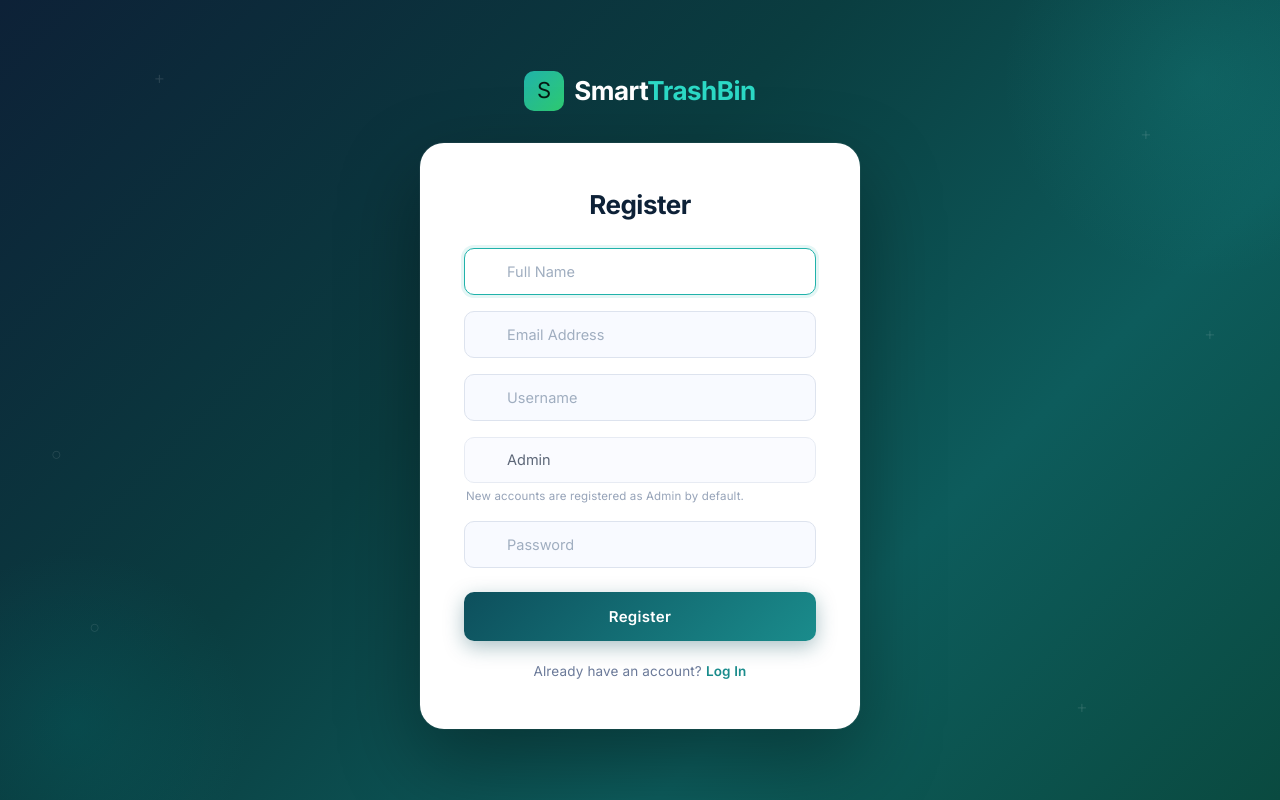
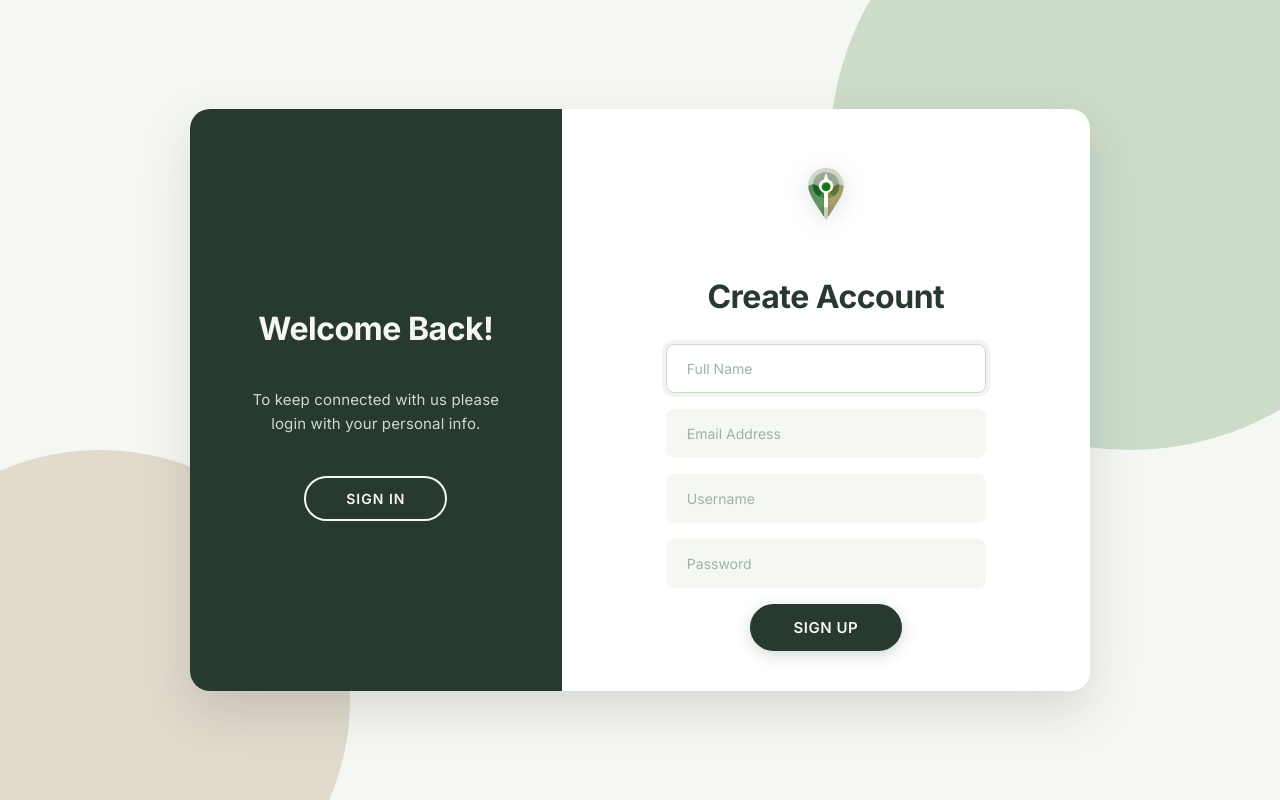
Before and after one commit to bberkedemir/CSE491-SD-SmartTrashBin, a React (Vite) app in the folder smart-waste-ui/: page /register in a window 1280 px wide. Built offline with nearby package versions, Linux system fonts and the light colour scheme.

Commit message:
feat(ui): redesign auth pages with dual-panel layout and fix map button outlines

```diff
--- a/smart-waste-ui/src/pages/Login/LoginPage.tsx
+++ b/smart-waste-ui/src/pages/Login/LoginPage.tsx
@@ -2,6 +2,7 @@ import React, { useState } from 'react';
 import { useAuth } from '../../context/AuthProvider';
 import { useNavigate } from 'react-router-dom';
 import '../auth.css';
+import logoPng from '../../assets/logo.png';
 
 export default function LoginPage() {
     const { login } = useAuth();
@@ -28,30 +29,30 @@ export default function LoginPage() {
 
     return (
         <div className="auth-root">
-            {/* Background decorative dots */}
-            <span className="auth-deco" style={{ top: '8%', left: '12%' }}>+</span>
-            <span className="auth-deco" style={{ top: '15%', right: '10%' }}>+</span>
-            <span className="auth-deco" style={{ bottom: '20%', left: '7%' }}>○</span>
-            <span className="auth-deco" style={{ bottom: '10%', right: '15%' }}>+</span>
-            <span className="auth-deco" style={{ top: '55%', left: '4%' }}>○</span>
-            <span className="auth-deco" style={{ top: '40%', right: '5%' }}>+</span>
+            <div className="auth-blob blob-1"></div>
+            <div className="auth-blob blob-2"></div>
 
-            {/* Logo */}
-            <div className="auth-logo">
-                <div className="auth-logo-icon">S</div>
-                <div className="auth-logo-text">
-                    Smart<span>TrashBin</span>
-                </div>
+            <div className="auth-split-card">
+                {/* Colored Left Panel */}
+                <div className="auth-panel-colored">
+                    <h2>New Here?</h2>
+                    <p>Sign up and discover a smarter way to manage waste with us.</p>
+                    <button className="auth-ghost-btn" onClick={() => navigate('/register')} type="button">
+                        SIGN UP
+                    </button>
                 </div>
 
-            {/* Card */}
-            <div className="auth-card">
-                <h1>Log In</h1>
+                {/* White Right Panel for Login */}
+                <div className="auth-panel-white">
+                    <div className="auth-logo-wrapper">
+                        <img src={logoPng} alt="SmartTrashBin" className="auth-logo-img" />
+                    </div>
+                    <h1>Sign In</h1>
 
                     {error && <div className="auth-error">{error}</div>}
 
-                <form onSubmit={handleLogin} autoComplete="off">
-                    <div className="auth-field">
+                    <form onSubmit={handleLogin} autoComplete="off" className="auth-form">
+                        <div className="auth-input-group">
                             <input
                                 className="auth-input"
                                 type="text"
@@ -63,7 +64,7 @@ export default function LoginPage() {
                             />
                         </div>
 
-                    <div className="auth-field">
+                        <div className="auth-input-group">
                             <input
                                 className="auth-input"
                                 type="password"
@@ -74,18 +75,10 @@ export default function LoginPage() {
                             />
                         </div>
 
-                    <button className="auth-btn" type="submit" disabled={loading}>
-                        {loading ? (
-                            <span className="auth-btn-loading">
-                                <span className="auth-spinner" />
-                                Signing in…
-                            </span>
-                        ) : 'Log In'}
+                        <button className="auth-main-btn" type="submit" disabled={loading}>
+                            {loading ? 'Signing in...' : 'SIGN IN'}
                         </button>
                     </form>
-                <div className="auth-link-row">
-                    Don't have an account?
-                    <a href="/register">Register</a>
                 </div>
             </div>
         </div>
--- a/smart-waste-ui/src/pages/Register/RegisterPage.tsx
+++ b/smart-waste-ui/src/pages/Register/RegisterPage.tsx
@@ -2,6 +2,7 @@ import React, { useState } from 'react';
 import { useAuth } from '../../context/AuthProvider';
 import { useNavigate } from 'react-router-dom';
 import '../auth.css';
+import logoPng from '../../assets/logo.png';
 
 export default function RegisterPage() {
   const { register } = useAuth();
@@ -30,30 +31,30 @@ export default function RegisterPage() {
 
   return (
     <div className="auth-root">
-      {/* Background decorative dots */}
-      <span className="auth-deco" style={{ top: '8%', left: '12%' }}>+</span>
-      <span className="auth-deco" style={{ top: '15%', right: '10%' }}>+</span>
-      <span className="auth-deco" style={{ bottom: '20%', left: '7%' }}>○</span>
-      <span className="auth-deco" style={{ bottom: '10%', right: '15%' }}>+</span>
-      <span className="auth-deco" style={{ top: '55%', left: '4%' }}>○</span>
-      <span className="auth-deco" style={{ top: '40%', right: '5%' }}>+</span>
+      <div className="auth-blob blob-1"></div>
+      <div className="auth-blob blob-2"></div>
 
-      {/* Logo */}
-      <div className="auth-logo">
-        <div className="auth-logo-icon">S</div>
-        <div className="auth-logo-text">
-          Smart<span>TrashBin</span>
-        </div>
+      <div className="auth-split-card">
+        {/* Colored Left Panel for switching to Login */}
+        <div className="auth-panel-colored">
+          <h2>Welcome Back!</h2>
+          <p>To keep connected with us please login with your personal info.</p>
+          <button className="auth-ghost-btn" onClick={() => navigate('/login')} type="button">
+            SIGN IN
+          </button>
         </div>
 
-      {/* Card */}
-      <div className="auth-card">
-        <h1>Register</h1>
+        {/* White Right Panel for Registering */}
+        <div className="auth-panel-white">
+          <div className="auth-logo-wrapper">
+            <img src={logoPng} alt="SmartTrashBin" className="auth-logo-img" />
+          </div>
+          <h1>Create Account</h1>
 
           {error && <div className="auth-error">{error}</div>}
 
-        <form onSubmit={handleRegister} autoComplete="off">
-          <div className="auth-field">
+          <form onSubmit={handleRegister} autoComplete="off" className="auth-form">
+            <div className="auth-input-group">
               <input
                 className="auth-input"
                 type="text"
@@ -65,7 +66,7 @@ export default function RegisterPage() {
               />
             </div>
 
-          <div className="auth-field">
+            <div className="auth-input-group">
               <input
                 className="auth-input"
                 type="email"
@@ -76,7 +77,7 @@ export default function RegisterPage() {
               />
             </div>
 
-          <div className="auth-field">
+            <div className="auth-input-group">
               <input
                 className="auth-input"
                 type="text"
@@ -87,14 +88,7 @@ export default function RegisterPage() {
               />
             </div>
 
-          <div className="auth-field">
-            <select className="auth-input" disabled value="admin">
-              <option value="admin">Admin</option>
-            </select>
-            <p className="auth-role-help">New accounts are registered as Admin by default.</p>
-          </div>
-
-          <div className="auth-field">
+            <div className="auth-input-group">
               <input
                 className="auth-input"
                 type="password"
@@ -105,19 +99,10 @@ export default function RegisterPage() {
               />
             </div>
 
-          <button className="auth-btn" type="submit" disabled={loading}>
-            {loading ? (
-              <span className="auth-btn-loading">
-                <span className="auth-spinner" />
-                Creating account…
-              </span>
-            ) : 'Register'}
+            <button className="auth-main-btn" type="submit" disabled={loading}>
+              {loading ? 'Creating account...' : 'SIGN UP'}
             </button>
           </form>
-
-        <div className="auth-link-row">
-          Already have an account?
-          <a href="/login">Log In</a>
         </div>
       </div>
     </div>
--- a/smart-waste-ui/src/pages/auth.css
+++ b/smart-waste-ui/src/pages/auth.css
@@ -1,12 +1,10 @@
-/* Auth Pages - Premium Design */
-
+/* Auth Pages - Custom Dual Panel Design */
 @import url('https://fonts.googleapis.com/css2?family=Inter:wght@300;400;500;600;700&display=swap');
 
 .auth-root {
   min-height: 100vh;
-  background: linear-gradient(135deg, #0d2137 0%, #0a3d40 40%, #0d5c5c 70%, #0a4a40 100%);
+  background: #F5F7F3;
   display: flex;
-  flex-direction: column;
   align-items: center;
   justify-content: center;
   font-family: 'Inter', sans-serif;
@@ -15,244 +13,227 @@
   padding: 24px;
 }
 
-/* Background decorative elements */
-.auth-root::before {
-  content: '';
+/* Decorative Background Blobs */
+.auth-blob {
   position: absolute;
-  top: -120px;
-  right: -120px;
-  width: 400px;
-  height: 400px;
+  pointer-events: none;
+  z-index: 0;
   border-radius: 50%;
-  background: radial-gradient(circle, rgba(32, 178, 170, 0.15) 0%, transparent 70%);
-  pointer-events: none;
-}
-.auth-root::after {
-  content: '';
-  position: absolute;
-  bottom: -100px;
-  left: -100px;
-  width: 350px;
-  height: 350px;
-  border-radius: 50%;
-  background: radial-gradient(circle, rgba(0, 128, 128, 0.2) 0%, transparent 70%);
-  pointer-events: none;
 }
 
-/* Scattered decorative dots / plus signs */
-.auth-deco {
-  position: absolute;
-  pointer-events: none;
-  color: rgba(255,255,255,0.12);
-  font-size: 18px;
-  font-weight: 300;
-  user-select: none;
+.blob-1 {
+  width: 600px;
+  height: 600px;
+  background: #CCDCC9;
+  top: -150px;
+  right: -150px;
 }
 
-/* Logo */
-.auth-logo {
+.blob-2 {
+  width: 500px;
+  height: 500px;
+  background: #E1DACD;
+  bottom: -150px;
+  left: -150px;
+}
+
+/* Split Card Container */
+.auth-split-card {
   display: flex;
-  align-items: center;
-  gap: 10px;
-  margin-bottom: 32px;
+  flex-direction: row;
+  width: 100%;
+  max-width: 900px;
+  min-height: 550px;
+  background: #FFFFFF;
+  border-radius: 20px;
+  box-shadow: 0 20px 50px rgba(40, 57, 48, 0.15);
   z-index: 2;
+  overflow: hidden;
 }
-.auth-logo-icon {
-  width: 40px;
-  height: 40px;
-  background: linear-gradient(135deg, #20b2aa, #2ecc71);
-  border-radius: 10px;
+
+@media (max-width: 768px) {
+  .auth-split-card {
+    flex-direction: column;
+    border-radius: 12px;
+  }
+}
+
+/* Colored Sidebar */
+.auth-panel-colored {
+  flex: 1;
+  background: #283930;
+  color: #F5F7F3;
   display: flex;
+  flex-direction: column;
   align-items: center;
   justify-content: center;
-  font-size: 22px;
-}
-.auth-logo-text {
-  font-size: 26px;
-  font-weight: 700;
-  color: #fff;
-  letter-spacing: -0.5px;
-}
-.auth-logo-text span {
-  color: #2cd9c5;
+  padding: 40px;
+  text-align: center;
 }
 
-/* Card */
-.auth-card {
-  background: #fff;
-  border-radius: 24px;
-  box-shadow: 0 32px 80px rgba(0,0,0,0.35), 0 0 0 1px rgba(255,255,255,0.05);
-  padding: 48px 44px;
-  width: 100%;
-  max-width: 440px;
-  z-index: 2;
-  position: relative;
-}
-
-.auth-card h1 {
-  font-size: 26px;
+.auth-panel-colored h2 {
+  font-size: 32px;
   font-weight: 700;
-  color: #0d2137;
-  margin: 0 0 28px 0;
-  text-align: center;
+  margin-bottom: 20px;
   letter-spacing: -0.5px;
 }
 
-/* Input group */
-.auth-field {
-  position: relative;
+.auth-panel-colored p {
+  font-size: 15px;
+  line-height: 1.6;
+  margin-bottom: 40px;
+  max-width: 250px;
+  color: #CCDCC9;
+}
+
+.auth-ghost-btn {
+  background: transparent;
+  border: 2px solid #F5F7F3;
+  color: #F5F7F3;
+  padding: 12px 40px;
+  border-radius: 30px;
+  font-size: 14px;
+  font-weight: 600;
+  cursor: pointer;
+  letter-spacing: 1px;
+  transition: all 0.3s ease;
+}
+
+.auth-ghost-btn:hover {
+  background: #F5F7F3;
+  color: #283930;
+}
+
+/* White Form Panel */
+.auth-panel-white {
+  flex: 1.4;
+  background: #FFFFFF;
+  display: flex;
+  flex-direction: column;
+  align-items: center;
+  justify-content: center;
+  padding: 40px 60px;
+}
+
+.auth-logo-wrapper {
+  margin-bottom: 12px;
+}
+
+.auth-logo-img {
+  width: auto;
+  height: 90px;
+  filter: drop-shadow(0 4px 12px rgba(40, 57, 48, 0.15));
+}
+
+.auth-panel-white h1 {
+  font-size: 32px;
+  font-weight: 700;
+  color: #283930;
+  margin-bottom: 30px;
+  letter-spacing: -0.5px;
+  text-align: center;
+}
+
+.auth-form {
+  width: 100%;
+  max-width: 320px;
+  display: flex;
+  flex-direction: column;
+  align-items: center;
+}
+
+.auth-input-group {
+  width: 100%;
   margin-bottom: 16px;
 }
-.auth-field-icon {
-  position: absolute;
-  left: 14px;
-  top: 50%;
-  transform: translateY(-50%);
-  color: #8a9ab0;
-  font-size: 17px;
-  pointer-events: none;
-  z-index: 1;
-}
+
 .auth-input {
   width: 100%;
-  padding: 14px 14px 14px 42px;
-  border: 1.5px solid #dde3ee;
-  border-radius: 10px;
-  font-size: 14.5px;
+  padding: 15px 20px;
+  background: #F5F7F3;
+  border: 1px solid transparent;
+  border-radius: 8px;
+  font-size: 14px;
   font-family: 'Inter', sans-serif;
-  color: #1a2840;
-  background: #f8faff;
+  color: #283930;
   outline: none;
-  transition: border-color 0.2s, box-shadow 0.2s, background 0.2s;
+  transition: all 0.2s ease;
   box-sizing: border-box;
-  -webkit-appearance: none;
 }
+
 .auth-input:focus {
-  border-color: #20b2aa;
-  background: #fff;
-  box-shadow: 0 0 0 3px rgba(32,178,170,0.12);
+  background: #FFFFFF;
+  border: 1px solid #CCDCC9;
+  box-shadow: 0 0 0 4px rgba(204, 220, 201, 0.3);
 }
+
 .auth-input::placeholder {
-  color: #a0aec0;
+  color: #9cb3a5;
+  font-weight: 400;
 }
+
 select.auth-input {
   cursor: pointer;
   appearance: none;
   -webkit-appearance: none;
 }
 
-/* Primary button */
-.auth-btn {
-  width: 100%;
-  padding: 15px;
-  background: linear-gradient(135deg, #0d4f5c, #1a8c8c);
-  color: #fff;
+select.auth-input option {
+  background: #FFFFFF;
+  color: #283930;
+}
+
+/* Forgot Password Link */
+.auth-forgot {
+  font-size: 13px;
+  color: #5d7566;
+  margin-bottom: 24px;
+  cursor: pointer;
+  transition: color 0.2s;
+  text-decoration: none;
+}
+
+.auth-forgot:hover {
+  color: #283930;
+}
+
+/* Primary Form Button */
+.auth-main-btn {
+  background: #283930;
+  color: #F5F7F3;
   border: none;
-  border-radius: 10px;
+  padding: 14px 44px;
+  border-radius: 30px;
   font-size: 15px;
   font-weight: 600;
   font-family: 'Inter', sans-serif;
   cursor: pointer;
-  margin-top: 8px;
-  transition: transform 0.15s, box-shadow 0.2s, opacity 0.2s;
-  letter-spacing: 0.3px;
-  box-shadow: 0 6px 20px rgba(13,79,92,0.35);
+  letter-spacing: 0.5px;
+  transition: all 0.2s ease;
+  box-shadow: 0 4px 15px rgba(40, 57, 48, 0.2);
 }
-.auth-btn:hover {
-  transform: translateY(-1px);
-  box-shadow: 0 10px 28px rgba(13,79,92,0.45);
+
+.auth-main-btn:hover {
+  transform: translateY(-2px);
+  box-shadow: 0 6px 20px rgba(40, 57, 48, 0.3);
 }
-.auth-btn:active {
-  transform: translateY(0);
-}
-.auth-btn:disabled {
+
+.auth-main-btn:disabled {
   opacity: 0.65;
   cursor: not-allowed;
   transform: none;
 }
 
-/* Link row */
-.auth-link-row {
-  text-align: center;
-  margin-top: 20px;
-  font-size: 13.5px;
-  color: #6b7a99;
-}
-.auth-link-row a {
-  color: #1a8c8c;
-  font-weight: 600;
-  text-decoration: none;
-  margin-left: 4px;
-  transition: color 0.15s;
-}
-.auth-link-row a:hover {
-  color: #0d5c5c;
-}
-
-/* Forgot password */
-.auth-forgot {
-  text-align: center;
-  margin-top: 14px;
-  font-size: 13px;
-  color: #96a3b8;
-  cursor: pointer;
-  transition: color 0.15s;
-}
-.auth-forgot:hover {
-  color: #1a8c8c;
-}
-
-/* Error message */
+/* Error Message */
 .auth-error {
-  background: #fff0f0;
-  border: 1px solid #ffcdd2;
+  background: rgba(255, 71, 87, 0.1);
+  border: 1px solid rgba(255, 71, 87, 0.2);
   color: #c0392b;
   border-radius: 8px;
-  padding: 10px 14px;
+  padding: 12px 16px;
   font-size: 13.5px;
-  margin-bottom: 14px;
+  margin-bottom: 20px;
+  width: 100%;
+  max-width: 320px;
+  text-align: center;
 }
-
-/* Loading spinner inside btn */
-.auth-btn-loading {
-  display: flex;
-  align-items: center;
-  justify-content: center;
-  gap: 8px;
-}
-.auth-spinner {
-  width: 16px;
-  height: 16px;
-  border: 2px solid rgba(255,255,255,0.4);
-  border-top-color: #fff;
-  border-radius: 50%;
-  animation: spin 0.7s linear infinite;
-}
-@keyframes spin {
-  to { transform: rotate(360deg); }
-}
-
-/* Divider */
-.auth-divider {
-  display: flex;
-  align-items: center;
-  gap: 12px;
-  margin: 20px 0;
-}
-.auth-divider-line {
-  flex: 1;
-  height: 1px;
-  background: #e8ecf4;
-}
-.auth-divider-text {
-  color: #a0aec0;
-  font-size: 12px;
-}
-
-/* Role badge helper text */
-.auth-role-help {
-  font-size: 11.5px;
-  color: #96a3b8;
-  margin-top: 5px;
-  margin-left: 2px;
-}
```
Also changed, not shown: smart-waste-ui/src/pages/RoutingPage/RoutingPage.tsx (+18 -6 lines), smart-waste-ui/src/assets/login_background.png (added), smart-waste-ui/src/assets/logo.png (added). Lines whose indentation alone changed are shown as unchanged.
